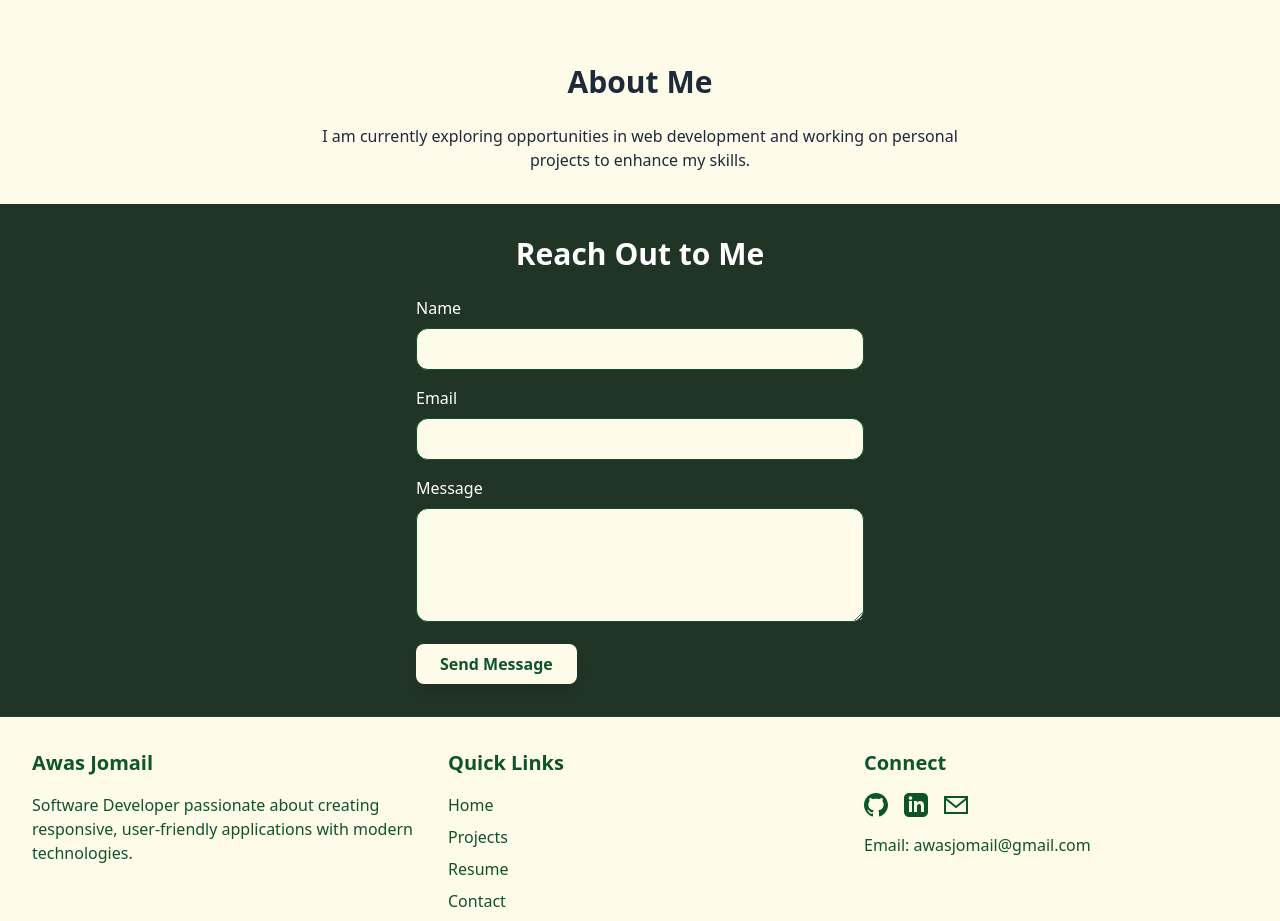
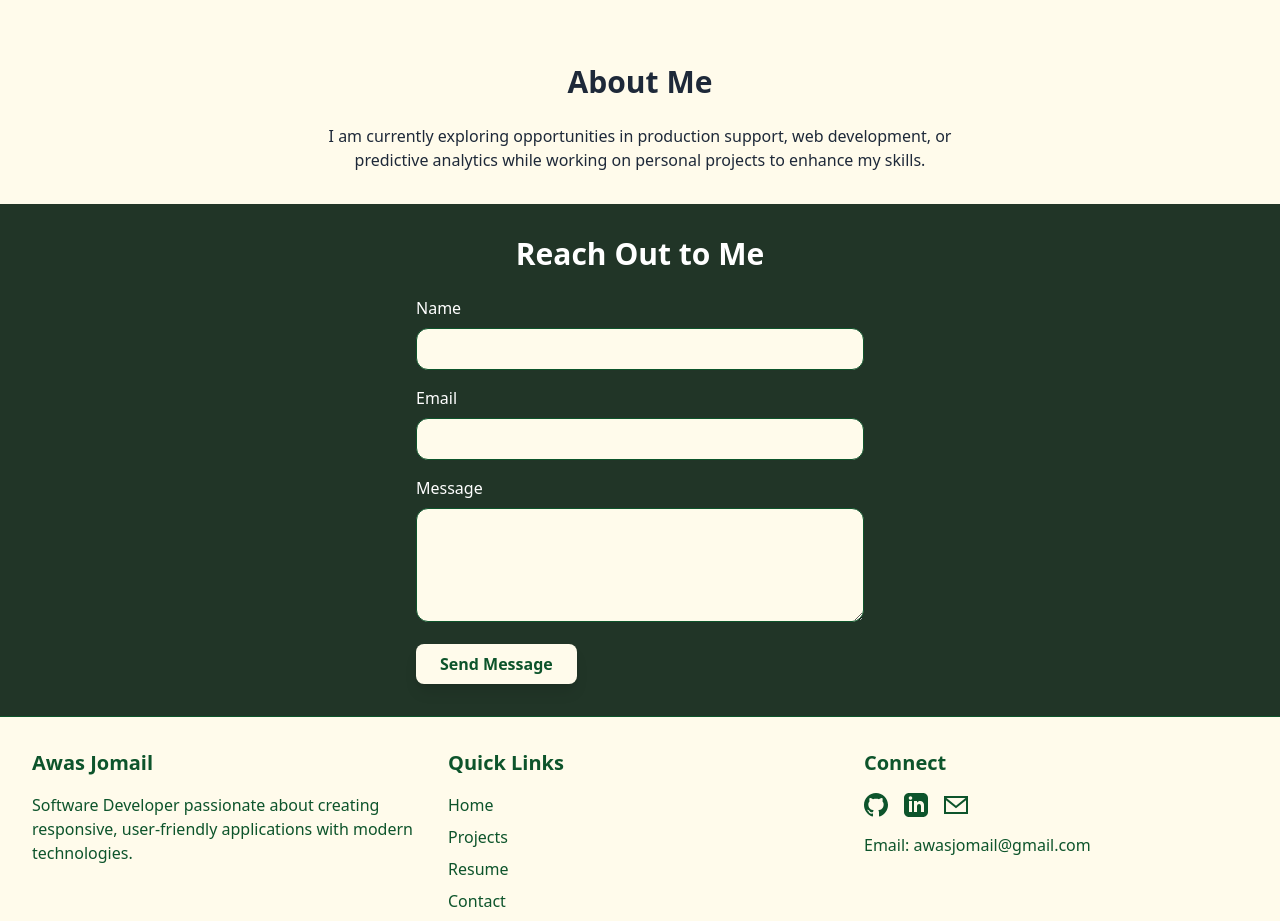
Before and after one commit to Awasjo/Portfolio, a React (Vite) app: page / in a window 1280 px wide. Shown: the part 1483-2404 px from the top of the page. Built offline with nearby package versions, Linux system fonts and the light colour scheme.

Commit message:
update personal project description to include production support and predictive analytics

```diff
--- a/src/App.tsx
+++ b/src/App.tsx
@@ -81,7 +81,7 @@ function App() {
       <section id="about" className="p-8">
         <h2 className="text-3xl font-bold text-center mb-6">About Me</h2>
         <p className="text-center max-w-2xl mx-auto">
-          I am currently exploring opportunities in web development and working
+          I am currently exploring opportunities in production support, web development, or predictive analytics while working
           on personal projects to enhance my skills.
         </p>
       </section>
```
